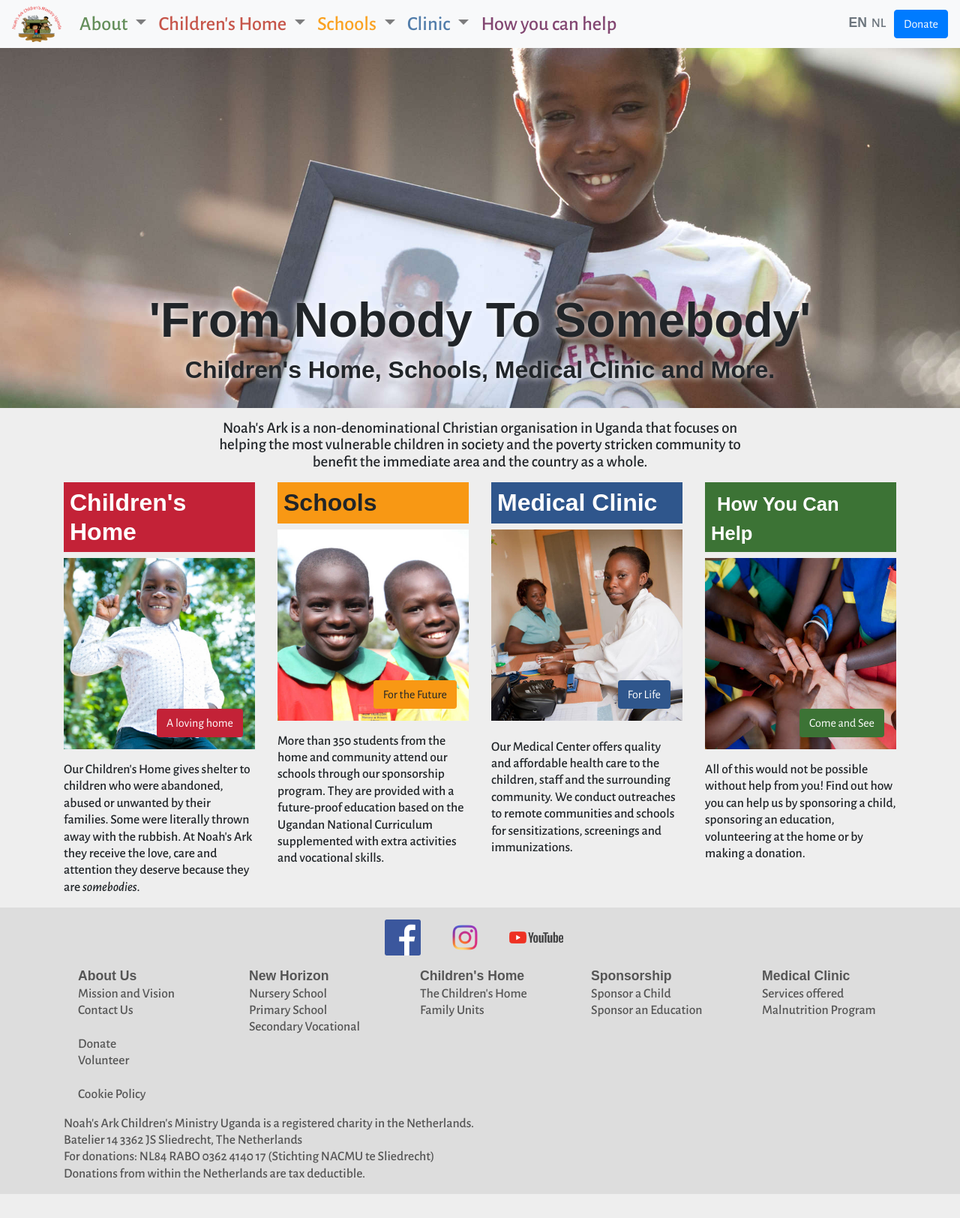
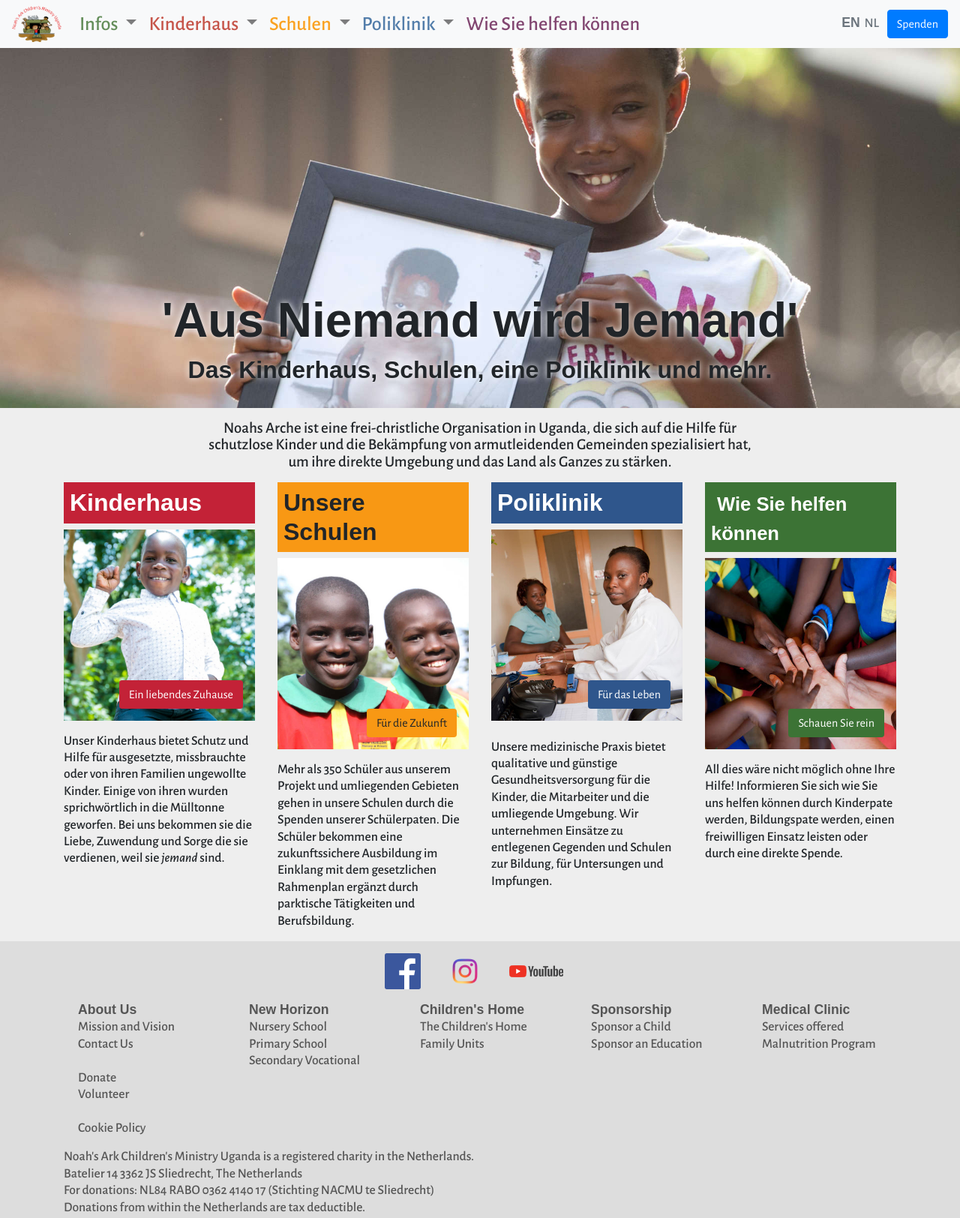
Before and after one commit to jordanMatrix/nacmu.org-de, a plain HTML site: page en.html in a window 1280 px wide. Shown: the top 1624 px of the page at 75% size. Drawn offline with Linux system fonts and the light colour scheme; a web font is replaced by a local one.

Commit message:
First page partially translated

```diff
--- a/en.html
+++ b/en.html
@@ -11,7 +11,7 @@
       <meta name="og:description" content="Noah's Ark is a home for over 200 abused and unwanted children and has opened it's schools to more than 250 students from the community on sponsorship basis. Our clinic offers high quality, affordable medical care." />
       <meta name="og: image" content="/media/opengraph/default.jpg" />
 
-      <title>Noah's Ak Children's Ministry Uganda</title>
+      <title>Noah's Ark Children's Ministry Uganda</title>
 
       <!-- CSS -->
         <link rel="stylesheet" href="static/css/bootstrap.min.css" />
@@ -43,11 +43,11 @@
 
       <span class="text-right ml-auto mr-2 d-sm-block d-lg-none">
         <span class="text-muted mr-2">
-          <strong>EN</strong>&nbsp;
+          <strong>DE</strong>&nbsp;
           <a href="language/nl%3Furl=.html" class="text-muted">NL</a>
         </span>
 
-        <a href="language/en%3Furl=en%252Fdonate.html" class="btn btn-sm btn-primary">Donate</a>
+        <a href="language/en%3Furl=en%252Fdonate.html" class="btn btn-sm btn-primary">Spenden</a>
       </span>
 
       <button class="navbar-toggler" type="button" data-toggle="collapse" data-target="#navbarNav" aria-controls="navbarNav" aria-expanded="false" aria-label="Toggle navigation">
@@ -58,58 +58,58 @@
         <ul class="navbar-nav mr-auto">
           <li class="nav-item dropdown">
             <a class="nav-link dropdown-toggle" href="language/en%3Furl=.html#" id="navbarAbout" role="button" data-toggle="dropdown">
-              <span class="text-na-green">About</span>
+              <span class="text-na-green">Infos</span>
             </a>
             <div class="dropdown-menu">
-              <a class="dropdown-item" href="language/en%3Furl=en%252Fabout.html">About Us</a>
-              <a class="dropdown-item" href="language/en%3Furl=en%252Fabout%252Fmission.html">Mission and Vision</a>
-              <a class="dropdown-item" href="language/en%3Furl=en%252Fabout%252Fnewsletters.html">Newsletters</a>
+              <a class="dropdown-item" href="language/en%3Furl=en%252Fabout.html">Über Uns</a>
+              <a class="dropdown-item" href="language/en%3Furl=en%252Fabout%252Fmission.html">Ziele und Vision</a>
+              <a class="dropdown-item" href="language/en%3Furl=en%252Fabout%252Fnewsletters.html">Newsletter</a>
               <div class="dropdown-divider"></div>
-              <a class="dropdown-item" href="language/en%3Furl=en%252Fabout%252Fcontact.html">Contact Us</a>
-              <a class="dropdown-item" href="language/en%3Furl=en%252Fabout%252Fpartners.html">Partners</a>
+              <a class="dropdown-item" href="language/en%3Furl=en%252Fabout%252Fcontact.html">Kontankt</a>
+              <a class="dropdown-item" href="language/en%3Furl=en%252Fabout%252Fpartners.html">Partner</a>
             </div>
           </li>
 
           <li class="nav-item dropdown">
             <a class="nav-link dropdown-toggle" href="language/en%3Furl=.html#" id="navbarAbout" role="button" data-toggle="dropdown">
-              <span class="text-na-red">Children's Home</span>
+              <span class="text-na-red">Kinderhaus</span>
             </a>
             <div class="dropdown-menu">
-              <a class="dropdown-item" href="language/en%3Furl=en%252Fchildrens-home.html">The Children's Home</a>
-              <a class="dropdown-item" href="language/en%3Furl=%252Fen%252Fchildrens-home%252Ffamily-units.html">Family Units</a>
+              <a class="dropdown-item" href="language/en%3Furl=en%252Fchildrens-home.html">Das Kinderhaus</a>
+              <a class="dropdown-item" href="language/en%3Furl=%252Fen%252Fchildrens-home%252Ffamily-units.html">Teenager-WGs</a>
               <div class="dropdown-divider"></div>
-              <a class="dropdown-item" href="language/en%3Furl=en%252Fhelp%252Fchildrens-home-sponsorship.html">Sponsorship Program</a>
-              <a class="dropdown-item" href="language/en%3Furl=en%252Fhelp%252Fkuwonya.html">Kuwonya Program</a>
+              <a class="dropdown-item" href="language/en%3Furl=en%252Fhelp%252Fchildrens-home-sponsorship.html">Pateprogramm</a>
+              <a class="dropdown-item" href="language/en%3Furl=en%252Fhelp%252Fkuwonya.html">Kuwonya Initiative</a>
             </div>
           </li>
 
           <li class="nav-item dropdown">
             <a class="nav-link dropdown-toggle" href="language/en%3Furl=.html#" id="navbarSchools" role="button" data-toggle="dropdown">
-              <span class="text-na-orange">Schools</span>
+              <span class="text-na-orange">Schulen</span>
             </a>
             <div class="dropdown-menu">
-              <a class="dropdown-item" href="en/schools.html">New Horizon Schools</a>
-              <a class="dropdown-item" href="language/en%3Furl=en%252Fschools%252Fnursery.html">Nursery School</a>
-              <a class="dropdown-item" href="language/en%3Furl=en%252Fschools%252Fprimary.html">Primary School</a>
-              <a class="dropdown-item" href="language/en%3Furl=en%252Fschools%252Fsecondary-vocational.html">Secondary Vocational School</a>
+              <a class="dropdown-item" href="en/schools.html">New Horizon Schulen</a>
+              <a class="dropdown-item" href="language/en%3Furl=en%252Fschools%252Fnursery.html">Kindergarten-Vorschule</a>
+              <a class="dropdown-item" href="language/en%3Furl=en%252Fschools%252Fprimary.html">Grundschule</a>
+              <a class="dropdown-item" href="language/en%3Furl=en%252Fschools%252Fsecondary-vocational.html">Berufsoberschule</a>
               <div class="dropdown-divider"></div>
-              <a class="dropdown-item" href="language/en%3Furl=en%252Fhelp%252Fschool-sponsorship.html">Sponsorship Program</a>
+              <a class="dropdown-item" href="language/en%3Furl=en%252Fhelp%252Fschool-sponsorship.html">Patenprogramm</a>
             </div>
           </li>
 
           <li class="nav-item dropdown">
             <a class="nav-link dropdown-toggle" href="language/en%3Furl=.html#" id="navbarDropdown" role="button" data-toggle="dropdown">
-              <span class="text-na-blue">Clinic</span>
+              <span class="text-na-blue">Poliklinik</span>
             </a>
             <div class="dropdown-menu">
-              <a class="dropdown-item" href="language/en%3Furl=en%252Fclinic.html">Noah's Ark Family Clinic</a>
-              <a class="dropdown-item" href="en/clinic/malnutrition.html">Malnutrition Program</a>
+              <a class="dropdown-item" href="language/en%3Furl=en%252Fclinic.html">Noahs Arche Arztpraxis</a>
+              <a class="dropdown-item" href="en/clinic/malnutrition.html">Zentrum für Mangelernährung</a>
             </div>
           </li>
 
           <li class="nav-item dropdown">
             <a class="nav-link" href="language/en%3Furl=en%252Fhelp.html">
-              <span class="text-na-purple">How you can help</span>
+              <span class="text-na-purple">Wie Sie helfen können</span>
             </a>
           </li>
 
@@ -121,7 +121,7 @@
             <strong>EN</strong>&nbsp;
             <a href="language/nl%3Furl=.html" class="text-muted">NL</a>
           </span>
-          <a href="language/en%3Furl=en%252Fdonate.html" class="btn btn-primary">Donate</a>
+          <a href="language/en%3Furl=en%252Fdonate.html" class="btn btn-primary">Spenden</a>
         </div>
       </div>
     </nav>
@@ -130,9 +130,9 @@
   <figure class="full-width">
     <img src="media/greeter/mariska.jpg" />
     <div class="greeter put-bc">
-      <h1 class="text-na-black text-shadow-na-white">'From Nobody To Somebody'</h1>
+      <h1 class="text-na-black text-shadow-na-white">'Aus Niemand wird Jemand'</h1>
       <div class="clearfix"></div>
-      <p class="text-na-black text-shadow-na-white">Children's Home, Schools, Medical Clinic and More.</p>
+      <p class="text-na-black text-shadow-na-white">Das Kinderhaus, Schulen, eine Poliklinik und mehr.</p>
     </div>
   </figure>
 </div><!--/container-fluid-->
@@ -141,55 +141,55 @@
   <div class="row">
     <div class="col-md-8 m-auto text-center">
       <p style="font-size: 1.3rem">
-        Noah's Ark is a non-denominational Christian organisation in Uganda that focuses on helping the most vulnerable children in society and the poverty stricken community to benefit the immediate area and the country as a whole.
+	Noahs Arche ist eine frei-christliche Organisation in Uganda, die sich auf die Hilfe für schutzlose Kinder und die Bekämpfung von armutleidenden Gemeinden spezialisiert hat, um ihre direkte Umgebung und das Land als Ganzes zu stärken.
       </p>
     </div>
   </div><!--/row-->
 
   <div class="row">
     <div class="col-xl-3 col-md-6">
-      <h2 class="bg-na-red p-2">Children's Home</h2>
+      <h2 class="bg-na-red p-2">Kinderhaus</h2>
       <figure class="mb-3">
-        <a href="language/en%3Furl=en%252Fchildrens-home.html" class="btn bg-na-red put-br">A loving home</a>
-        <img src="media/square/noah.jpg" alt="A loving home" />
+        <a href="language/en%3Furl=en%252Fchildrens-home.html" class="btn bg-na-red put-br">Ein liebendes Zuhause</a>
+        <img src="media/square/noah.jpg" alt="Ein liebendes Zuhause" />
       </figure>
       <p>
-        Our Children's Home gives shelter to children who were abandoned, abused or unwanted by their families. Some were literally thrown away with the rubbish. At Noah's Ark they receive the love, care and attention they deserve because they are <em>somebodies</em>.
+	Unser Kinderhaus bietet Schutz und Hilfe für ausgesetzte, missbrauchte oder von ihren Familien ungewollte Kinder. Einige von ihren wurden sprichwörtlich in die Mülltonne geworfen. Bei uns bekommen sie die Liebe, Zuwendung und Sorge die sie verdienen, weil sie <em>jemand</em> sind.
       </p>
     </div>
 
     <div class="col-xl-3 col-md-6">
-      <h2 class="bg-na-orange p-2">Schools</h2>
+      <h2 class="bg-na-orange p-2">Unsere Schulen</h2>
       <figure class="mb-3">
-        <img src="media/square/mike_martha.jpg" alt="For the Future" />
-        <a href="en/schools.html" class="btn bg-na-orange put-br">For the Future</a>
+        <img src="media/square/mike_martha.jpg" alt="Für die Zukunft" />
+        <a href="en/schools.html" class="btn bg-na-orange put-br">Für die Zukunft</a>
       </figure>
       <p>
-        More than 350 students from the home and community attend our schools through our sponsorship program. They are provided with a future-proof education based on the Ugandan National Curriculum supplemented with extra activities and vocational skills.
+	Mehr als 350 Schüler aus unserem Projekt und umliegenden Gebieten gehen in unsere Schulen durch die Spenden unserer Schülerpaten. Die Schüler bekommen eine zukunftssichere Ausbildung im Einklang mit dem gesetzlichen Rahmenplan ergänzt durch parktische Tätigkeiten und Berufsbildung.
       </p>
     </div>
 
     <div class="col-xl-3 col-md-6">
-      <h2 class="bg-na-blue p-2">Medical Clinic</h2>
+      <h2 class="bg-na-blue p-2">Poliklinik</h2>
       <figure class="mb-4">
-        <img src="media/square/doctor.jpg" alt="For Life" />
-        <a href="language/en%3Furl=en%252Fclinic.html" class="btn bg-na-blue put-br">For Life</a>
+        <img src="media/square/doctor.jpg" alt="Für das Leben" />
+        <a href="language/en%3Furl=en%252Fclinic.html" class="btn bg-na-blue put-br">Für das Leben</a>
       </figure>
       <p>
-        Our Medical Center offers quality and affordable health care to the children, staff and the surrounding community. We conduct outreaches to remote communities and schools for sensitizations, screenings and immunizations.
+	Unsere medizinische Praxis bietet qualitative und günstige Gesundheitsversorgung für die Kinder, die Mitarbeiter und die umliegende Umgebung. Wir unternehmen Einsätze zu entlegenen Gegenden und Schulen zur Bildung, für Untersungen und Impfungen.
       </p>
     </div>
 
     <div class="col-xl-3 col-md-6">
       <h2 class="bg-na-green p-2">
-        <span style="font-size: 1.6rem">How You Can Help</span>
+        <span style="font-size: 1.6rem">Wie Sie helfen können</span>
       </h2>
       <figure class="mb-3">
-        <img src="media/square/hands.jpg" alt="Help Us" />
-        <a href="language/en%3Furl=en%252Fhelp.html" class="btn bg-na-green put-br">Come and See</a>
+        <img src="media/square/hands.jpg" alt="Helfen Sie mit" />
+        <a href="language/en%3Furl=en%252Fhelp.html" class="btn bg-na-green put-br">Schauen Sie rein</a>
       </figure>
       <p>
-        All of this would not be possible without help from you! Find out how you can help us by sponsoring a child, sponsoring an education, volunteering at the home or by making a donation.
+	All dies wäre nicht möglich ohne Ihre Hilfe! Informieren Sie sich wie Sie uns helfen können durch Kinderpate werden, Bildungspate werden, einen freiwilligen Einsatz leisten oder durch eine direkte Spende.
       </p>
     </div>
 
```
